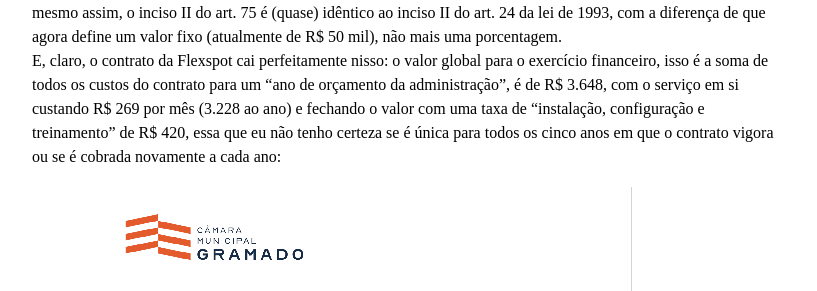
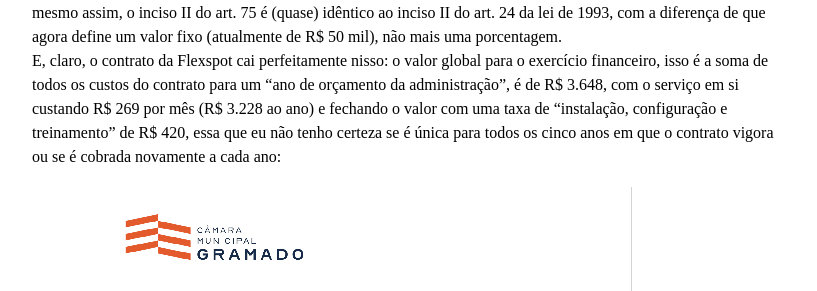
Before and after one commit to takusuman/blog, a Jekyll site: the page built from _posts/2026-01-28-inconveniencia-wifi-publico-gramado.markdown, in a window 1280 px wide and 900 px high, scrolled down 18485 px. Shown: the part 208-499 px from the top of the window, without its empty margins (228-1045 px from the left). Built offline with Jekyll 4.4.1, drawn with Linux system fonts in a browser that asks for light colours.

Commit message:
fix: Esqueci de mencionar que são reais...

```diff
--- a/_posts/2026-01-28-inconveniencia-wifi-publico-gramado.markdown
+++ b/_posts/2026-01-28-inconveniencia-wifi-publico-gramado.markdown
@@ -431,7 +431,7 @@ mais uma porcentagem.
 E, claro, o contrato da Flexspot cai perfeitamente nisso: o valor global para
 o exercício financeiro, isso é a soma de todos os custos do contrato para um
 "ano de orçamento da administração", é de R$ 3.648, com o serviço em si
-custando R$ 269 por mês (3.228 ao ano) e fechando o valor com uma taxa de
+custando R$ 269 por mês (R$ 3.228 ao ano) e fechando o valor com uma taxa de
 "instalação, configuração e treinamento" de R$ 420, essa que eu não tenho
 certeza se é única para todos os cinco anos em que o contrato vigora ou se é
 cobrada novamente a cada ano:
```
